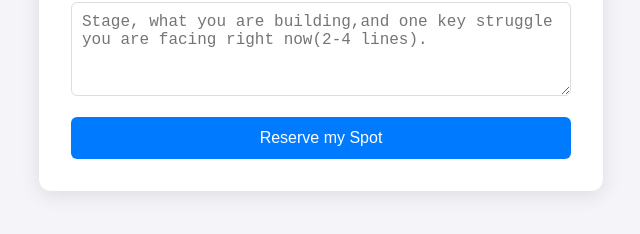
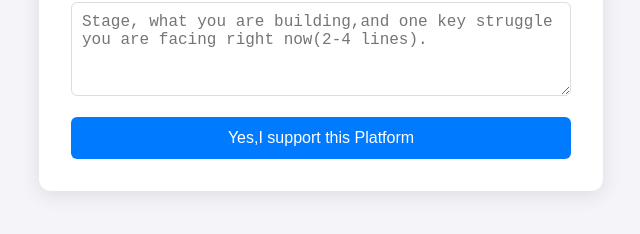
Before and after one commit to ShivonWeb/struggling-founder-landing-page, a plain HTML site: page index.html in a window 1280 px wide. Shown: the part 530-764 px from the top of the page, 319-959 px from the left. Drawn offline with Linux system fonts and the light colour scheme.

Commit message:
CTA change

```diff
--- a/index.html
+++ b/index.html
@@ -42,7 +42,7 @@
             <label>Tell us about your Startup (Optional)</label>
             <textarea name="startup_info" rows="4" placeholder="Stage, what you are building,and one key struggle you are facing right now(2-4 lines)."></textarea>
         </div>
-        <button type="submit">Reserve my Spot </button>
+        <button type="submit">Yes,I support this Platform </button>
     </form>
     <div id="message"></div>
 </div>
```
